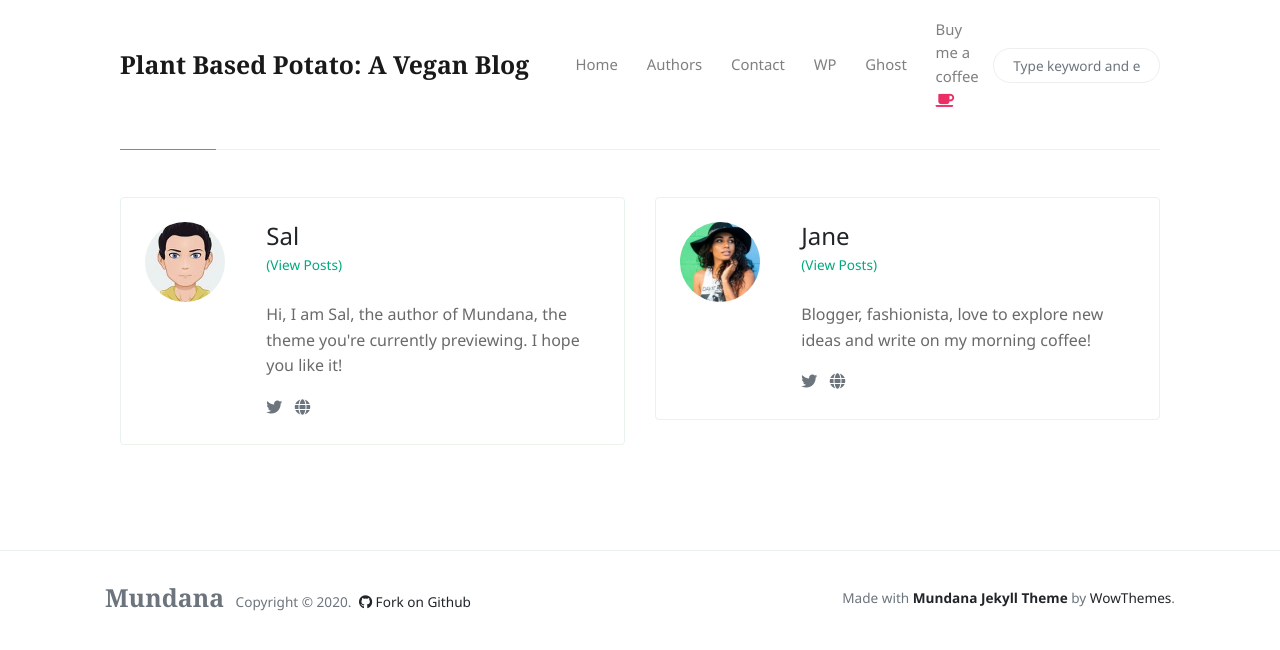
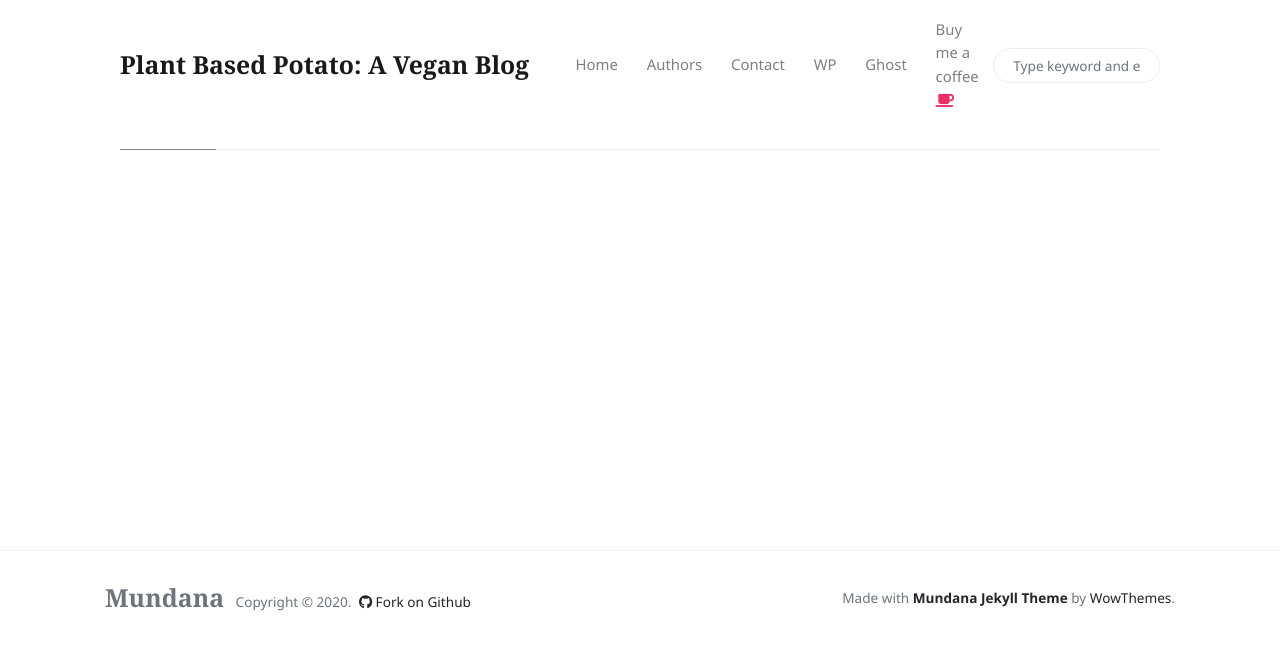
Before and after one commit to plantbasedpotato/plantbasedpotato.github.io, a Jekyll site: the page built from _pages/authors-list.html, in a window 1280 px wide. Shown: the top 650 px of the page. Built offline with Jekyll 4.4.1, drawn with Linux system fonts in a browser that asks for light colours; nearby versions of some CDN libraries.

Commit message:
Update _config.yml

```diff
--- a/_config.yml
+++ b/_config.yml
@@ -18,22 +18,12 @@ plugins:
   - jekyll-paginate
   - jekyll-seo-tag
 
-authors:
+author:
     sal:
-      name:           Sal
-      site:           https://www.wowthemes.net
+      name:           Plant Based Potato
+      site:           https://plantbasedpotato.github.io
       avatar:         /assets/images/avatar1.jpg
-      bio:            "Hi, I am Sal, the author of Mundana, the theme you're currently previewing. I hope you like it!"
-      email:          wowthemesnet@gmail.com
-      twitter:        https://twitter.com/wowthemesnet
-
-    jane:
-      name:           Jane
-      site:           https://www.wowthemes.net
-      avatar:         /assets/images/avatar2.jpg
-      bio:            "Blogger, fashionista, love to explore new ideas and write on my morning coffee!"
-      email:          fakemail@gmail.com
-      twitter:        https://twitter.com/wowthemesnet
+      bio:            "Hi, I am a simple potato who loves animals! I believe the kindest diet is a vegan diet <3"
 
 # Defaults
 defaults:
```
